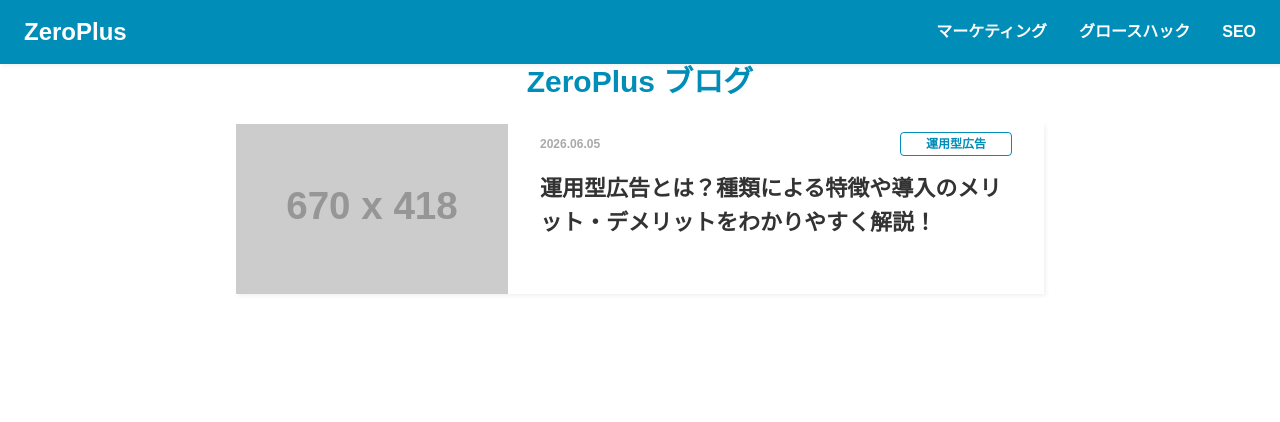
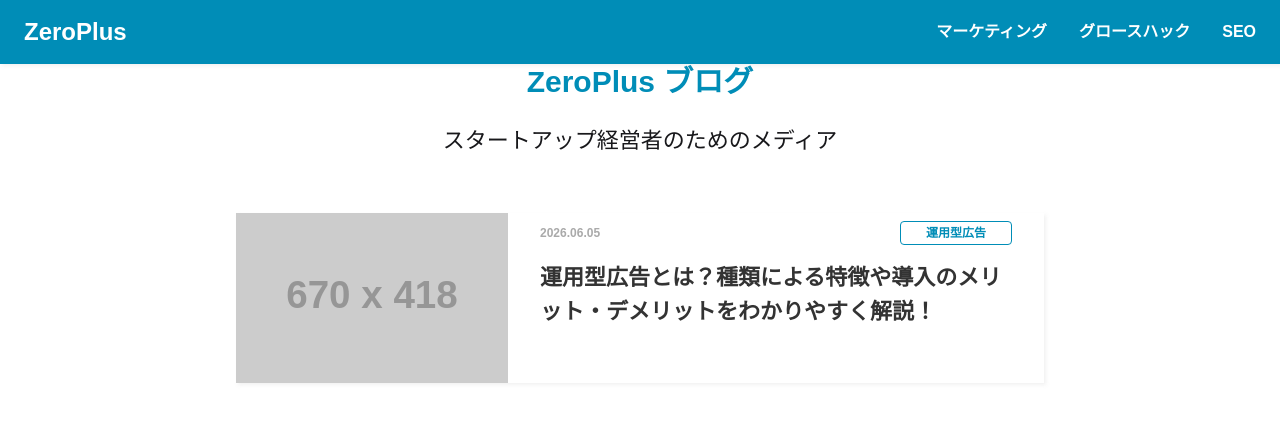
Before and after one commit to ryunosuke0827/git-blog, a plain HTML site: page index.html in a window 1280 px wide. Drawn offline with nearby package versions, Linux system fonts and the light colour scheme; placeholder pictures from the web are drawn by us.

Commit message:
見出しの下に説明文を追加

```diff
--- a/index.html
+++ b/index.html
@@ -67,6 +67,9 @@
     <h1 class="text-2xl md:text-3xl font-bold text-brand mb-2 text-center">
       ZeroPlus ブログ
     </h1>
+    <p class="md:text-[22px] mt-6 mb-14 text-center">
+  スタートアップ経営者のためのメディア
+</p>
     <article class="group bg-white shadow-card mt-6 first:mt-0">
   <a href="#" class="md:flex">
     <div class="md:w-[272px] md:shrink-0 overflow-hidden">
```
